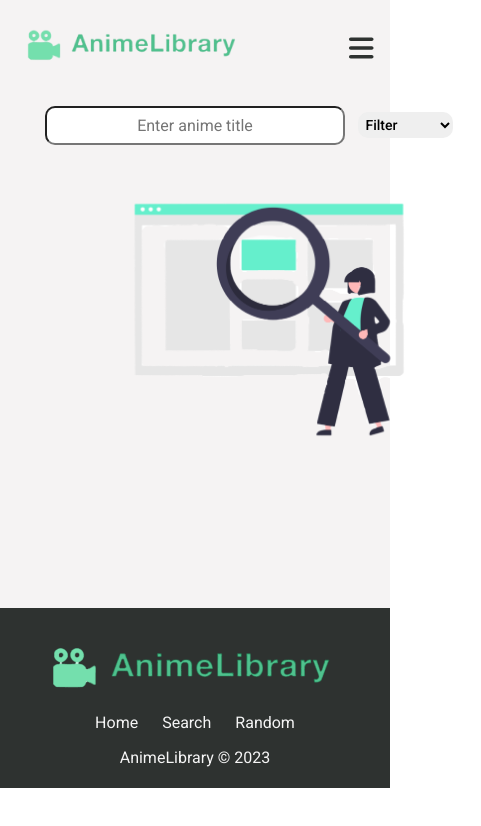
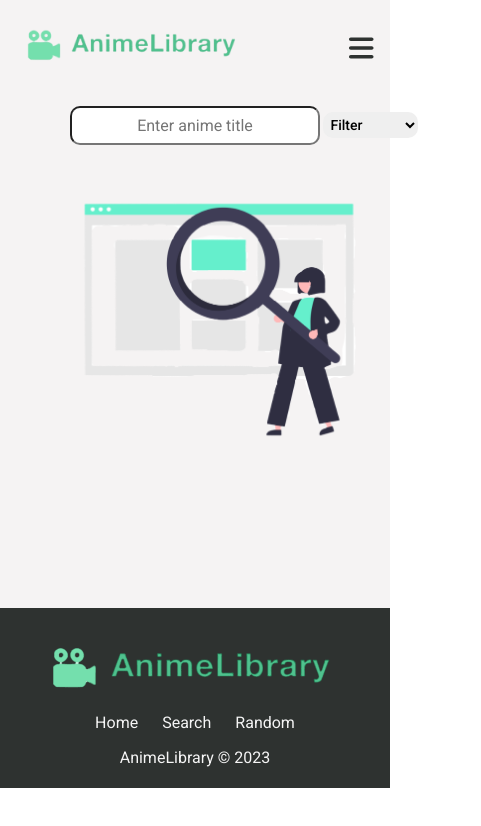
Before and after one commit to CAlistair/animelibrary, a React (Create React App) app: page /search in a window 390 px wide. Shown: the top 826 px of the page, 481 px wide, since content can reach past the window. Built offline with nearby package versions, Linux system fonts and the light colour scheme.

Commit message:
changes in search page with responsiveness

```diff
--- a/src/index.css
+++ b/src/index.css
@@ -761,6 +761,10 @@ h2{
   }
   .searching__img{
     height: 300px;
+    margin-left: 0;
+  }
+  .search__form{
+    display: flex;
   }
   .searching__img--container{
     height: 50vh;
@@ -769,9 +773,9 @@ h2{
     display: none;
   }
   .search__bar{
-    width: 300px;
+    width: 250px;
   }
   .filter__container{
-    margin-left: 420px;
+    margin-left: 350px;
   }
 }
```
